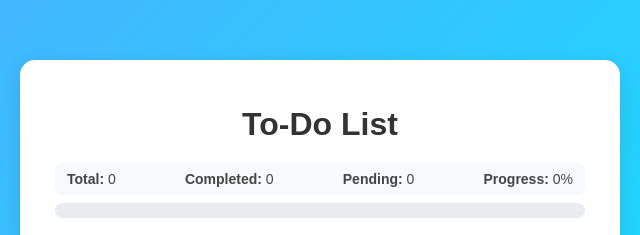
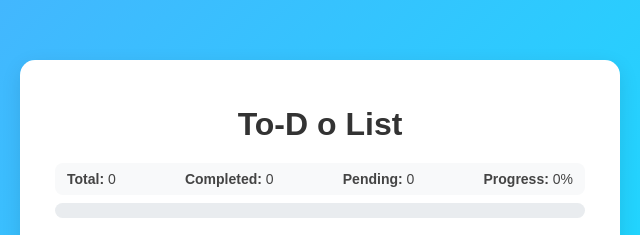
Before and after one commit to ichsan76/CodingCamp-10Nov25-IchsanCahyanto, a plain HTML site: page index.html in a window 1280 px wide. Shown: the top 235 px of the page, 320-960 px from the left. Drawn offline with Linux system fonts and the light colour scheme.

```diff
--- a/index.html
+++ b/index.html
@@ -8,7 +8,7 @@
 </head>
 <body>
   <div class="container">
-    <h1>To-Do List</h1>
+    <h1>To-D o List</h1>
 
     <!-- Progress Bar -->
     <div class="progress-section">
```
